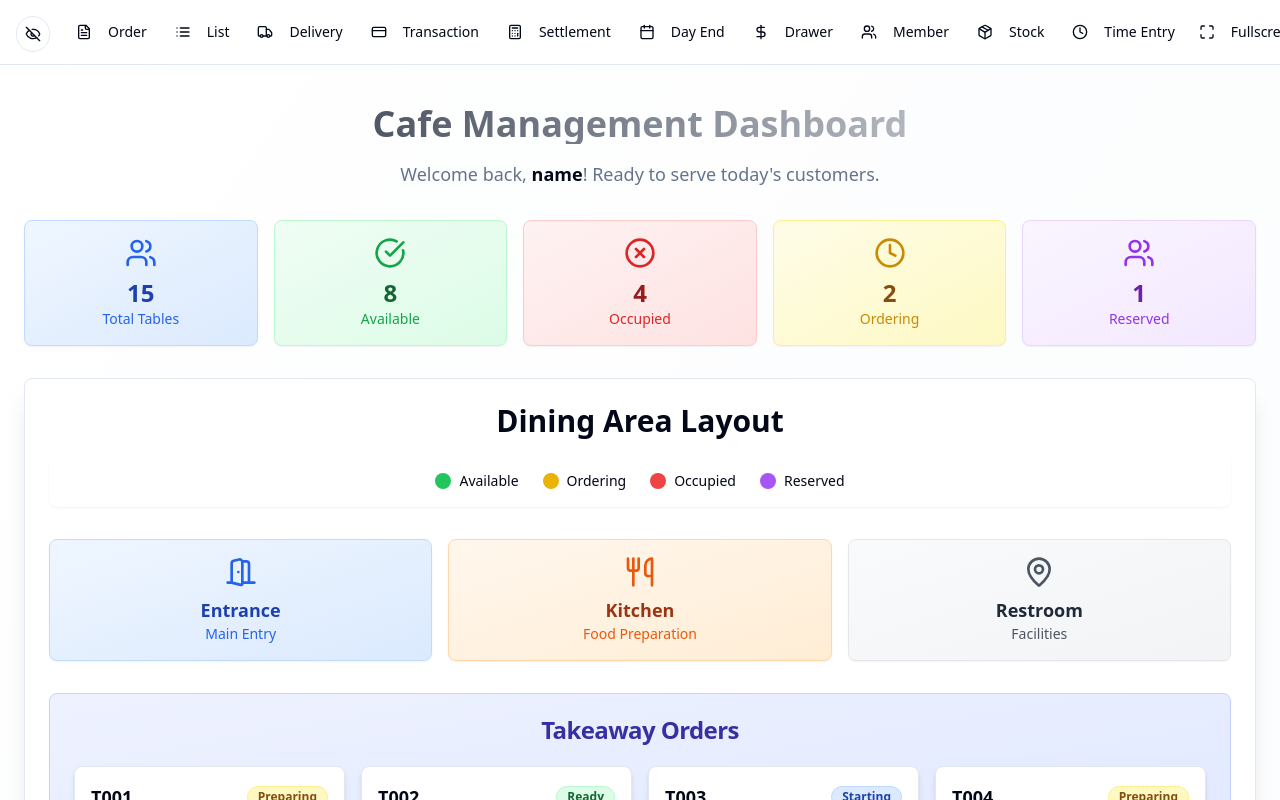
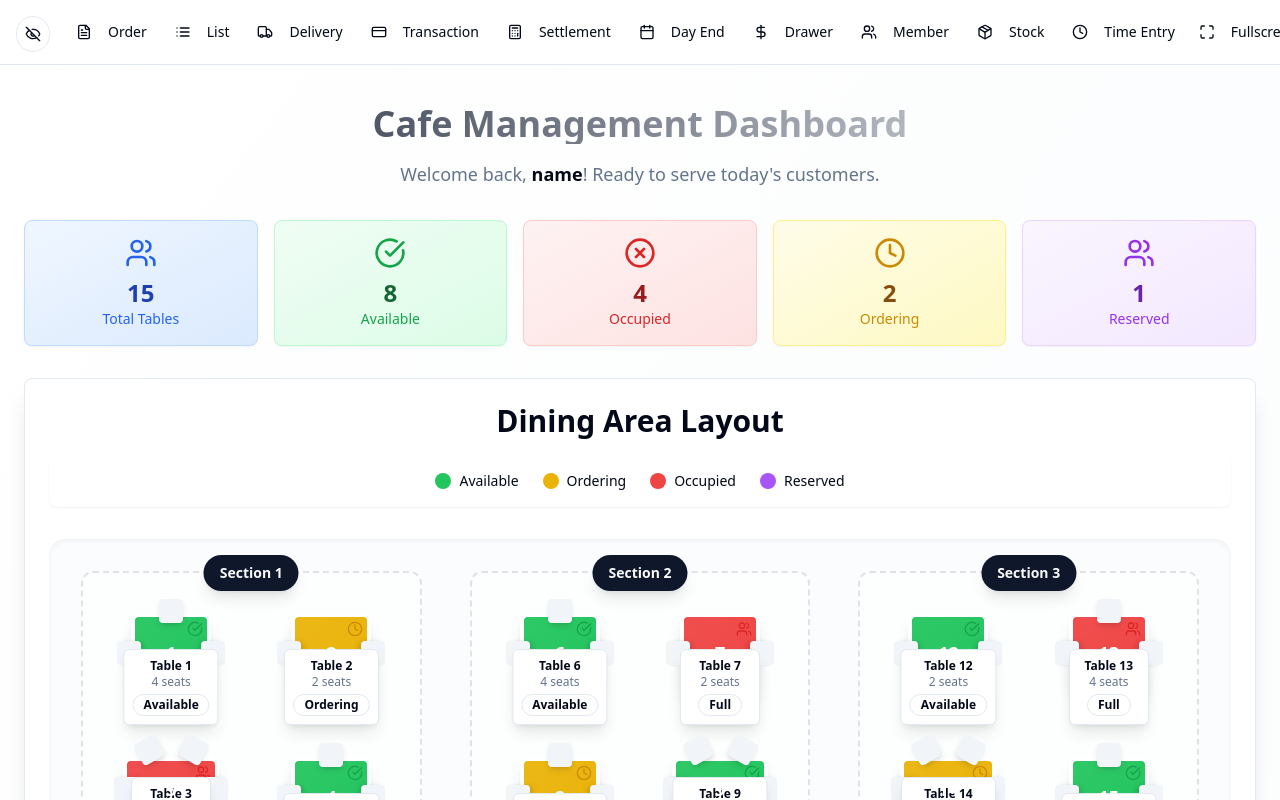
Before and after one commit to Mohamedashmar432/cafe-app, a React (Vite) app: page / in a window 1280 px wide. Both pictures are taken after typing "name@example.com", "Sample123" into the empty fields and a click on the button "Sign In". Shown: the top 800 px of the page. Built offline with nearby package versions, Linux system fonts and the light colour scheme.

Commit message:
Refactor dashboard layout
Remove navigation indicators and move takeaway orders.

```diff
--- a/src/components/dashboard/TableLayout.tsx
+++ b/src/components/dashboard/TableLayout.tsx
@@ -2,7 +2,7 @@
 import { useState } from 'react';
 import { Card, CardContent, CardHeader, CardTitle } from '@/components/ui/card';
 import { Badge } from '@/components/ui/badge';
-import { Users, Clock, CheckCircle, XCircle, MapPin, Utensils, DoorOpen } from 'lucide-react';
+import { Users, Clock, CheckCircle, XCircle } from 'lucide-react';
 import type { Table } from '@/pages/Index';
 
 interface TableLayoutProps {
@@ -169,62 +169,6 @@ export const TableLayout = ({ onTableSelect }: TableLayoutProps) => {
         </div>
       </div>
 
-      {/* Navigation indicators */}
-      <div className="grid grid-cols-1 md:grid-cols-3 gap-4 mb-8">
-        <Card className="bg-gradient-to-br from-blue-50 to-blue-100 border-blue-200">
-          <CardContent className="p-4 text-center">
-            <div className="flex items-center justify-center mb-2">
-              <DoorOpen className="h-8 w-8 text-blue-600" />
-            </div>
-            <div className="text-lg font-bold text-blue-800">Entrance</div>
-            <div className="text-sm text-blue-600">Main Entry</div>
-          </CardContent>
-        </Card>
-
-        <Card className="bg-gradient-to-br from-orange-50 to-orange-100 border-orange-200">
-          <CardContent className="p-4 text-center">
-            <div className="flex items-center justify-center mb-2">
-              <Utensils className="h-8 w-8 text-orange-600" />
-            </div>
-            <div className="text-lg font-bold text-orange-800">Kitchen</div>
-            <div className="text-sm text-orange-600">Food Preparation</div>
-          </CardContent>
-        </Card>
-
-        <Card className="bg-gradient-to-br from-gray-50 to-gray-100 border-gray-200">
-          <CardContent className="p-4 text-center">
-            <div className="flex items-center justify-center mb-2">
-              <MapPin className="h-8 w-8 text-gray-600" />
-            </div>
-            <div className="text-lg font-bold text-gray-800">Restroom</div>
-            <div className="text-sm text-gray-600">Facilities</div>
-          </CardContent>
-        </Card>
-      </div>
-
-      {/* Takeaway Orders Section */}
-      <Card className="bg-gradient-to-br from-indigo-50 to-indigo-100 border-indigo-200 mb-8">
-        <CardHeader>
-          <CardTitle className="text-center text-indigo-800">Takeaway Orders</CardTitle>
-        </CardHeader>
-        <CardContent>
-          <div className="grid grid-cols-1 md:grid-cols-2 lg:grid-cols-4 gap-4">
-            {takeawayOrders.map((order) => (
-              <div key={order.id} className="bg-white rounded-lg p-4 shadow-md border">
-                <div className="flex justify-between items-center mb-2">
-                  <span className="font-bold text-lg">{order.id}</span>
-                  <Badge className={getTakeawayStatusColor(order.status)}>
-                    {order.status}
-                  </Badge>
-                </div>
-                <div className="text-sm text-muted-foreground mb-1">{order.customerName}</div>
-                <div className="text-xs text-muted-foreground">Est. {order.time}</div>
-              </div>
-            ))}
-          </div>
-        </CardContent>
-      </Card>
-
       {/* Dining area layout */}
       <div className="bg-muted/30 rounded-2xl p-8 shadow-inner">
         <div className="grid grid-cols-1 lg:grid-cols-3 gap-12 min-h-96">
@@ -254,6 +198,29 @@ export const TableLayout = ({ onTableSelect }: TableLayoutProps) => {
           ))}
         </div>
       </div>
+
+      {/* Takeaway Orders Section */}
+      <Card className="bg-gradient-to-br from-indigo-50 to-indigo-100 border-indigo-200">
+        <CardHeader>
+          <CardTitle className="text-center text-indigo-800">Takeaway Orders</CardTitle>
+        </CardHeader>
+        <CardContent>
+          <div className="grid grid-cols-1 md:grid-cols-2 lg:grid-cols-4 gap-4">
+            {takeawayOrders.map((order) => (
+              <div key={order.id} className="bg-white rounded-lg p-4 shadow-md border">
+                <div className="flex justify-between items-center mb-2">
+                  <span className="font-bold text-lg">{order.id}</span>
+                  <Badge className={getTakeawayStatusColor(order.status)}>
+                    {order.status}
+                  </Badge>
+                </div>
+                <div className="text-sm text-muted-foreground mb-1">{order.customerName}</div>
+                <div className="text-xs text-muted-foreground">Est. {order.time}</div>
+              </div>
+            ))}
+          </div>
+        </CardContent>
+      </Card>
     </div>
   );
 };
```
